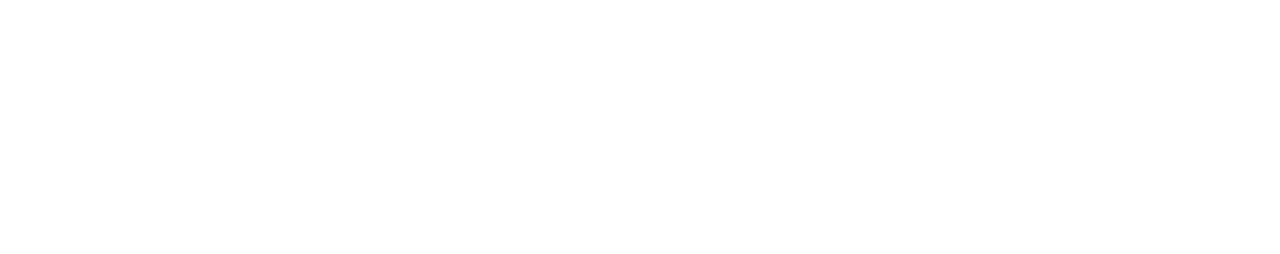
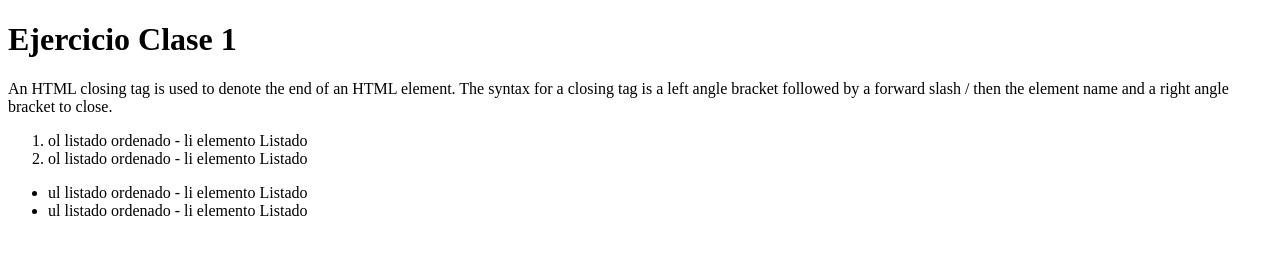
Before and after one commit to rubenmmoreno/clase1, a plain HTML site: page index.html in a window 1280 px wide. Drawn offline with Linux system fonts and the light colour scheme.

Commit message:
H1, parrafo and lists

```diff
--- a/index.html
+++ b/index.html
@@ -5,9 +5,27 @@
     <meta http-equiv="X-UA-Compatible" content="IE=edge">
     <meta name="viewport" content="width=device-width, initial-scale=1.0">
     <title>Clase 1 web</title>
-    <meta name="description" content="Pagina básica para practicar HTML">
+    <meta name="description" content="Pagina con la L de HTML">
 </head>
 <body>
 
+  <h1>Ejercicio Clase 1</h1>
+
+  <p> An HTML closing tag is used to denote the end of an HTML element.
+    The syntax for a closing tag is a left angle bracket followed by
+    a forward slash / then the element name and a right angle bracket to close.</p>
+
+
+  <ol>
+    <li>ol listado ordenado - li elemento Listado</li>
+    <li>ol listado ordenado - li elemento Listado</li>
+  </ol>
+
+  <ul>
+    <li>ul listado ordenado - li elemento Listado</li>
+    <li>ul listado ordenado - li elemento Listado</li>
+  </ul>
+
+
 </body>
 </html>
```
